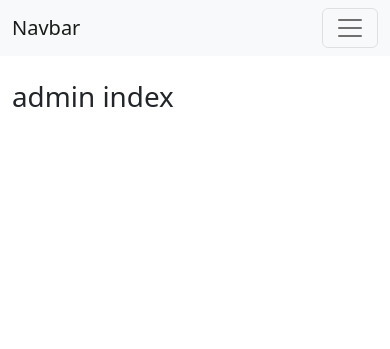
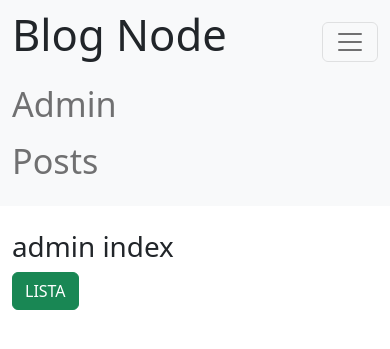
Before and after one commit to GabrielBursi/blog-node, a Node server app: page /admin/ in a window 390 px wide. Shown: the top 349 px of the page. Run offline with Node 20, Linux system fonts and the light colour scheme; some libraries are stand-ins or nearby versions.

Commit message:
arrumando navbar

```diff
--- a/views/admin/index.handlebars
+++ b/views/admin/index.handlebars
@@ -1 +1,4 @@
 <h1>admin index</h1>
+<a href="/admin/lista">
+    <button class="btn btn-success">LISTA</button>
+</a>
--- a/views/partials/_navbar.handlebars
+++ b/views/partials/_navbar.handlebars
@@ -1,20 +1,17 @@
 <nav class="navbar navbar-expand-lg bg-light">
     <div class="container-fluid">
-        <a class="navbar-brand" href="#">Navbar</a>
+        <p class="display-1">Blog Node</p>
         <button class="navbar-toggler" type="button" data-bs-toggle="collapse" data-bs-target="#navbarSupportedContent"
             aria-controls="navbarSupportedContent" aria-expanded="false" aria-label="Toggle navigation">
             <span class="navbar-toggler-icon"></span>
         </button>
-        <div class="collapse navbar-collapse" id="navbarSupportedContent">
+        <div class="col-md-3 .offset-md-3" id="navbarSupportedContent">
             <ul class="navbar-nav me-auto mb-2 mb-lg-0">
-                <li class="nav-item">
-                    <a class="nav-link active" aria-current="page" href="#">Home</a>
+                <li class="nav-item display-4">
+                    <a class="nav-link" aria-current="page" href="/admin">Admin</a>
                 </li>
-                <li class="nav-item">
-                    <a class="nav-link" href="#">Link</a>
-                </li>
-                <li class="nav-item">
-                    <a class="nav-link disabled">Disabled</a>
+                <li class="nav-item display-4">
+                    <a class="nav-link" href="/posts">Posts</a>
                 </li>
             </ul>
 
--- a/views/posts/index.handlebars
+++ b/views/posts/index.handlebars
@@ -1 +1,5 @@
 <h1>posts index</h1>
+
+<a href="/posts/lista">
+    <button class="btn btn-success">LISTA</button>
+</a>
```
